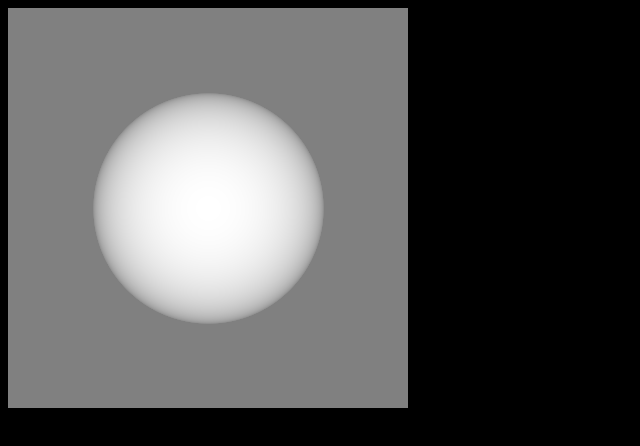
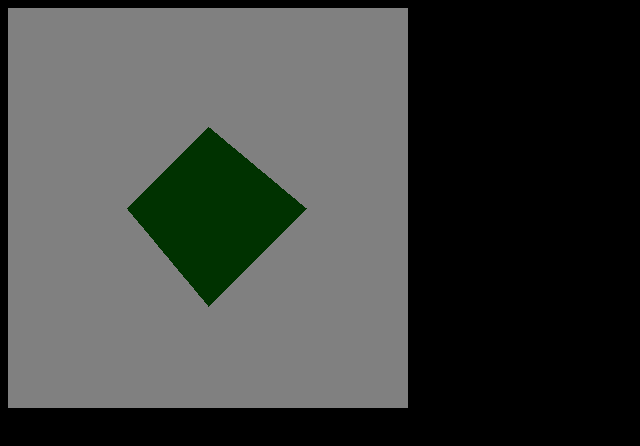
Before and after one commit to leebuhrmann/Spring2024.RayTracer3.Begin, a plain HTML site: page index.html in a window 1280 px wide. Shown: the whole page, without its empty margins (0-640 px from the left). Drawn offline with Linux system fonts and the light colour scheme.

Commit message:
Prep Class

```diff
--- a/index.html
+++ b/index.html
@@ -46,32 +46,18 @@ f 1/1/1 5/1/1 2/1/1
 `
 
     let ambientShader = new AmbientShader(new Vector3(0, 50, 0))
-    let diffuseShader = new DiffuseShader(new Vector3(255, 255, 255), new Vector3(0, 0, 1).normalize());
-
-
+    //let diffuseShader = new DiffuseShader(new Vector3(255, 255, 255), new Vector3(0, 0, 1).normalize());
 
     let planeScenePerspective = new Scene(
-      [
-        new RayTracedObject(new Sphere(new Vector3(0,0,0), 50),
-        //new RayTracedObject(Mesh.fromOBJ(planeString),
-         // new MixShader(ambientShader, diffuseShader, 0)
-         diffuseShader
-        )
-      ],
+      [new RayTracedObject(Mesh.fromOBJ(planeString), ambientShader)],
       new Camera(new Vector3(0, 0, 100), new Vector3(0, 0, -1), Vector3.up, Camera.Perspective, Math.PI / 4),
       []
     );
 
-
-
-
     Scene.scene = planeScenePerspective;
 
   </script>
-
   <script src="ray-tracer.js"></script>
-
-
 
 </body>
 
--- a/shader.js
+++ b/shader.js
@@ -10,29 +10,3 @@ class AmbientShader {
   }
 
 }
-
-class DiffuseShader{
-  constructor(diffuseColor, lightDirection){
-    [this.diffuseColor, this.lightDirection] = [diffuseColor, lightDirection]
-  }
-  illuminateObject(rayFrom, rayCollision, normal, collisionObject = null, remaining = 0){
-    let coefficient = normal.dot(this.lightDirection);
-    if(coefficient < 0)
-      coefficient = 0;
-
-    return this.diffuseColor.scale(coefficient);
-  }
-}
-
-class MixShader{
-  constructor(shaderA, shaderB, percent){
-    [this.shaderA, this.shaderB, this.percent] = [shaderA, shaderB, percent]
-  }
-  illuminateObject(rayFrom = null, rayCollision = null, normal = null, collisionObject = null, remaining = 0){
-    let a = this.shaderA.illuminateObject(rayFrom, rayCollision, normal, collisionObject, remaining)
-    let b = this.shaderB.illuminateObject(rayFrom, rayCollision, normal, collisionObject, remaining)
-    let bPercent = 1-this.percent;
-    let result = a.scale(this.percent).add(b.scale(bPercent));
-    return result;
-  }
-}
--- a/sphere.js
+++ b/sphere.js
@@ -30,7 +30,7 @@ class Sphere {
     let B = 2 * d.dot(oMinusC);
     let C = (d.dot(oMinusC)) ** 2 - this.radius ** 2
 
-    let discriminant = B ** 2 - 4 * A * C;
+    let discriminant = (d.dot(oMinusC)) ** 2 - (oMinusC.dot(oMinusC) - r ** 2)
 
     if (discriminant <= 0) {
       return undefined;
@@ -38,7 +38,7 @@ class Sphere {
 
 
 
-    let sqrt = Math.sqrt((d.dot(oMinusC)) ** 2 - (oMinusC.dot(oMinusC) - r ** 2));
+    let sqrt = Math.sqrt(discriminant)
     let t1 = (-d.dot(oMinusC) - sqrt)
     let t2 = (-d.dot(oMinusC) + sqrt)
 
```
